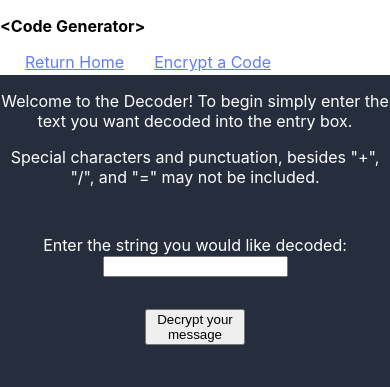
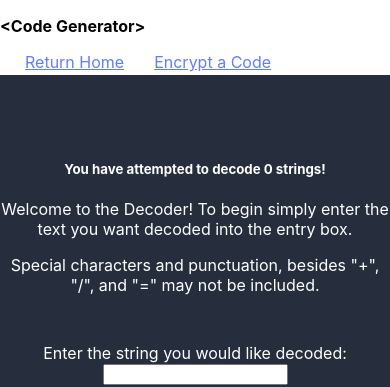
Before and after one commit to HaydonUresti/Code-Generator, a React (Create React App) app in the folder code-generator/: page /decrypt in a window 390 px wide. Shown: the top 387 px of the page. Built offline with nearby package versions, Linux system fonts and the light colour scheme.

Commit message:
Cleaned+added local storage for # of use times

```diff
--- a/code-generator/package.json
+++ b/code-generator/package.json
@@ -10,6 +10,7 @@
     "localforage": "^1.10.0",
     "match-sorter": "^6.3.1",
     "react": "^18.2.0",
+    "react-cookie": "^4.1.1",
     "react-dom": "^18.2.0",
     "react-router-dom": "^6.8.1",
     "react-scripts": "5.0.1",
--- a/code-generator/src/App.css
+++ b/code-generator/src/App.css
@@ -1,51 +1,20 @@
  .App {
   text-align: center;
+  height: 100%;
 }
 
+/* styles for the heading */
 .App-title {
   font-weight: 700;
-}
-
-/*
-.App-logo {
-  height: 40vmin;
-  pointer-events: none;
-}
-} */
-
-@media (prefers-reduced-motion: no-preference) {
-  .App-logo {
-    animation: App-logo-spin infinite 20s linear;
-  }
 }
 
 .App-header {
   min-height: 7vh;
   justify-content: left;
   justify-items: left;
-  /* float: left; */
   text-align: left;
-  /* padding: 14px 16px; */
-  /* overflow: hidden; */
-  /* padding-bottom: 18px; */
-
-}
-.Git-icon {
-  display: inline-block;
-  align-items: flex-end;
 }
 
-.youTube-Icon {
-  margin:1rem
-}
-
-.footer-text {
-  margin-left: 1rem;
-  text-align: left;
-  margin-top: 1.5rem;
-  font-size: large;
-  font-style: italic;
-}
 .App-link {
   padding:5px;
   margin-left: 20px;
@@ -60,34 +29,12 @@ a:hover{
 
 }
 
-
-.App-body {
-  background-color: #262e3d;
-  width: "100%";
-  min-height: 20vh;
-  margin: auto;
-  /* height: 100px;  */
-  /* line-height: 100px; */
-  /* display: flex; */
-  /* flex-direction: column; */
-  /* align-items: center;*/
-  /* justify-content: center; */
-  /* font-size: calc(10px + 2vmin);*/
-  color: white;
-}
-
-.App-footer {
-  min-height:fit-content;
-  display: flex;
-  justify-content: space-between;
-}
-
+/* Styles for the body */
 
 .home-grid {
   background-color: #262e3d;
   width: "100%";
   min-height: 50vh;
-  /* max-height:100em; */
   margin: auto;
   display: grid;
   grid-template-rows: 1fr 1fr 1fr;
@@ -95,6 +42,10 @@ a:hover{
   color: white;
   align-items: center;
   justify-items: center;
+}
+
+.info {
+  margin-top: 2em;
 }
 
 .about-position {
@@ -112,11 +63,48 @@ a:hover{
   grid-row: 2 / 4;
 }
 
+.encrypt-button {
+  width: 100px;
+  align-self: center;
+
+}
+
+
+/* Styles for the footer */
+.App-footer {
+  height: 40px;
+  display: flex;
+  justify-content: space-between;
+}
+
+.Git-icon {
+  display: inline-block;
+  align-items: flex-end;
+}
+
+.youTube-Icon {
+  margin:1rem
+}
+
+.footer-text {
+  margin-left: 1rem;
+  text-align: left;
+  margin-top: 1.5rem;
+  font-size: large;
+  font-style: italic;
+}
+
+/* Styles for different screen sizes */
 @media (max-width: 800px) {
+  .App-header {
+    height: 20%;
+  }
+
   .home-grid {
     display: flex;
     flex-direction: column;
     gap: 2em;
+    height: 50%;
   }
 
   .input-form {
@@ -127,20 +115,11 @@ a:hover{
     width: 80px;
     margin-top: -40%;
   }
+  .info {
+    margin-top: 4em ;
+  }
+  .App-footer {
 
-
+    height: 30%;
+  }
 }
-
-.encrypt-button {
-  width: 100px;
-  align-self: center;
-  /* margin-top: -30%; */
-}
-
-.output {
-  /* margin-top: -25%; */
-}
-
-.input-form {
-  /* margin-top: -10%; */
-}
--- a/code-generator/src/App.js
+++ b/code-generator/src/App.js
@@ -8,7 +8,7 @@ import DecryptPage from './pages/decryptPage';
 
 function App() {
 
-  // returns the html conponents of the web app
+  // returns the html components of the web app
   return (
     <div>
     <Router>
--- /dev/null
+++ b/code-generator/src/components/Counter.js
@@ -0,0 +1,27 @@
+// A class that saves, adds to, and returns local storage values.
+// These values are the number of times the user has done something.
+class Counter {
+// Sets the initial local storage value on creation
+constructor(pageCounter) {
+    this.count = Number(localStorage.getItem(pageCounter))
+}
+// A method that performs the counting by adding 1 to the current value
+// Parameters: pageCounter: The local storage key (Which page the value is stored for)
+// Returns: None
+addTo(pageCounter) {
+    localStorage.setItem(pageCounter, this.count+1)
+}
+
+// A method that returns the value of the local storage value based on the key called in the file.
+// Parameters: None
+// Returns: The value saved in local storage.
+reportCount(){
+    return this.count
+}
+
+subtractFrom(pageCounter) {
+    localStorage.setItem(pageCounter, this.count-1)
+}
+}
+
+export default Counter;
--- a/code-generator/src/pages/decryptPage.js
+++ b/code-generator/src/pages/decryptPage.js
@@ -1,9 +1,17 @@
 import React from "react";
 import { useState } from "react";
 import decryptString from "../components/decipher";
-
+import Counter from "../components/Counter";
 // The page that allows the user to decrypt a string.
 const DecryptPage = () => {
+
+  // Creating the counter object and setting the value of the current count (currCount)
+ let counter = new Counter('decryptCounter');
+ let currCount = counter.reportCount();
+
+// subtracting 1 from the home counter in local storage so that 1 is not added to home counter when this file is called.
+ let homeCounter = new Counter('homeCounter');
+ homeCounter.subtractFrom('homeCounter')
 
  // State to sove temparary memory of the input and output strings.
   const [encryptedInput, setEncryptedInput] = useState("");
@@ -19,7 +27,8 @@ const DecryptPage = () => {
                 </header>
 
           <div className='home-grid'>
-                <div>
+                <div className="info">
+                  <h5>You have attempted to decode {currCount} strings!</h5>
                 <p>Welcome to the Decoder! To begin simply enter the text you want decoded into the entry box.</p>
                 <p>Special characters and punctuation, besides "+", "/", and "=" may not be included.</p>
                 </div>
@@ -32,7 +41,7 @@ const DecryptPage = () => {
                     />
                   </label>
                 </form>
-               <button className="encrypt-button" onClick={ () => setPlainText(decryptString(encryptedInput))}>
+               <button className="encrypt-button" onClick={ () => [setPlainText(decryptString(encryptedInput)), counter.addTo('decryptCounter')]}>
                 Decrypt your message
                </button>
                <div className="output">
--- a/code-generator/src/pages/encryptPage.js
+++ b/code-generator/src/pages/encryptPage.js
@@ -1,13 +1,23 @@
 import React from "react";
 import encryptString from  '../components/cypher'
 import { useState } from "react";
+import Counter from "../components/Counter";
 
 // The page that allows the user to encrypt a string.
 const EncryptPage = () => {
 
-  // State to sove temparary memory of the input and output strings.
+  // Creating the counter object and setting the value of the current count (currCount)
+let encryptCounter = new Counter('encodeCounter');
+let currCount = encryptCounter.reportCount();
+
+// subtracting 1 from the home counter in local storage so that 1 is not added to home counter when this file is called.
+let homeCounter = new Counter('homeCounter');
+homeCounter.subtractFrom('homeCounter')
+
+// State to sove temparary memory of the input and output strings.
   const [unencryptedInput, setUnencryptedInput] = useState("");
   const [code, setCode] = useState("");
+
 
   // Returning the html elements that make up the website
   return (
@@ -20,7 +30,8 @@ const EncryptPage = () => {
             </header>
 
           <div className='home-grid'>
-            <div>
+            <div className="info">
+            <h5>You have encoded {currCount} strings!</h5>
             <p>Welcome to the encoder! To begin simply enter the text you want encoded into the entry box.</p>
             <p>Special characters and punctuation may not be included.</p>
             </div>
@@ -34,7 +45,7 @@ const EncryptPage = () => {
               </label>
 
             </form>
-           <button className='encrypt-button' onClick={ () => setCode(encryptString(unencryptedInput))}>
+           <button className='encrypt-button' onClick={ () => [setCode(encryptString(unencryptedInput)), encryptCounter.addTo('encodeCounter')]}>
             Encrypt your message
            </button>
            <div className="output">
--- a/code-generator/src/pages/homePage.js
+++ b/code-generator/src/pages/homePage.js
@@ -1,4 +1,19 @@
 import React from "react";
+
+import Counter from "../components/Counter";
+
+// Creating the counter object and setting the value of the current count (currCount)
+let count = new Counter('homeCounter')
+count.addTo('homeCounter')
+// The + 1 is to account for the initial visit to the website
+let currCount = count.reportCount() + 1
+
+// Changing the visitPhrase based on the number of times the user has visited the page
+var visitPhrase = 'You have started this app ' + currCount + ' times now!';
+if (currCount===1){
+  var visitPhrase = 'You have started the this app 1 time!';
+}
+
 
 // The home page of the website
 const HomePage = () => {
@@ -17,6 +32,7 @@ const HomePage = () => {
 
           <div className='home-grid'>
             <div class='about-position'>
+              <h5>{visitPhrase}</h5>
             <h2>About Code Generator</h2>
             <p>Code generator is a web app that allows you to enter a string and have it encoded!
               After your string is encoded, you can decode it as well! This allows you to create secret
```
Also changed, not shown: 2 other files (tests, documents, lock files or other folders). Lines whose indentation alone changed are shown as unchanged.
